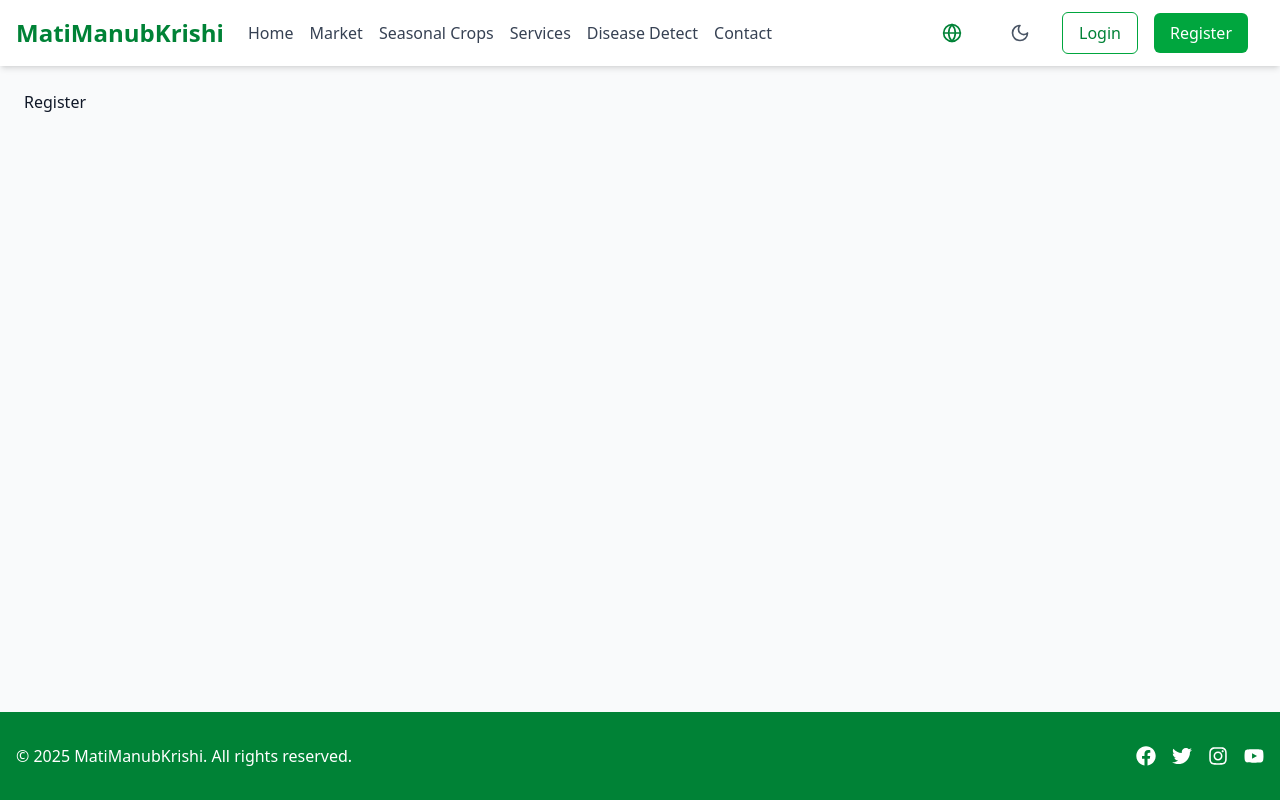
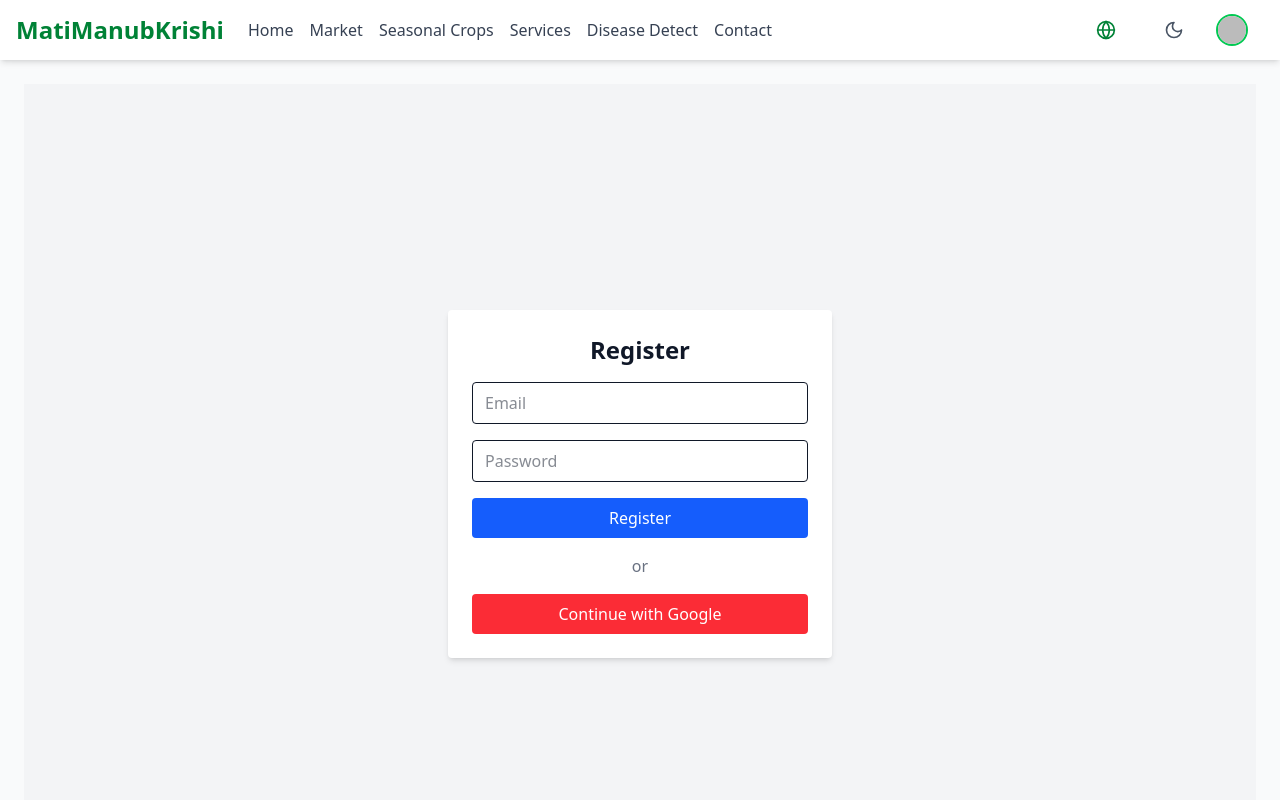
Before and after one commit to AAlim221/MatiManubKrishi2025, a React (Vite) app in the folder client/: page /register in a window 1280 px wide. Shown: the top 800 px of the page. Built offline with nearby package versions, Linux system fonts and the light colour scheme; no server answers; sample sign-in values are in the browser's storage.

Commit message:
firebase Auth done

```diff
--- a/client/package.json
+++ b/client/package.json
@@ -15,6 +15,7 @@
     "axios": "^1.10.0",
     "class-variance-authority": "^0.7.1",
     "classnames": "^2.5.1",
+    "firebase": "^11.9.1",
     "i18next": "^25.2.1",
     "i18next-browser-languagedetector": "^8.1.0",
     "lucide-react": "^0.511.0",
--- a/client/src/Components/Navbar.jsx
+++ b/client/src/Components/Navbar.jsx
@@ -1,4 +1,5 @@
-import React, { useState } from "react";
+import React, { useState, useEffect } from "react";
+import { Link } from "react-router-dom";
 import { Button } from "../Components/ui/Button";
 import {
   DropdownMenu,
@@ -7,54 +8,55 @@ import {
   DropdownMenuItem,
 } from "../Components/ui/Dropdown-menu";
 import { Menu, Globe, Moon, Sun } from "lucide-react";
-import { Link } from "react-router-dom";
 import { useTranslation } from "react-i18next";
+import { auth } from "../firebase/firebase.config";
+import { onAuthStateChanged, signOut } from "firebase/auth";
 
 const Navbar = () => {
   const { t, i18n } = useTranslation();
   const [darkMode, setDarkMode] = useState(false);
+  const [user, setUser] = useState(null);
 
-  const changeLanguage = (lng) => {
-    i18n.changeLanguage(lng);
-  };
+  useEffect(() => {
+    const unsubscribe = onAuthStateChanged(auth, (currentUser) => {
+      setUser(currentUser);
+    });
+    return () => unsubscribe();
+  }, []);
+
+  const changeLanguage = (lng) => i18n.changeLanguage(lng);
 
   const toggleDarkMode = () => {
     setDarkMode(!darkMode);
     document.documentElement.classList.toggle("dark");
   };
 
+  const handleLogout = async () => {
+    await signOut(auth);
+    setUser(null);
+  };
+
   return (
     <header className="sticky top-0 z-50 w-full bg-white dark:bg-gray-900 shadow-md transition-colors">
       <nav className="max-w-7xl mx-auto px-4 py-3 flex items-center justify-between">
-        {/* Left: Brand & Main Nav */}
+        {/* Left: Logo & Nav Links */}
         <div className="flex items-center gap-6">
           <h1 className="text-2xl font-bold text-green-700 dark:text-green-300">
             <Link to="/">{t("brandName")}</Link>
           </h1>
           <ul className="hidden md:flex gap-4 text-gray-700 dark:text-gray-200 font-medium">
-            <li className="hover:text-green-600 cursor-pointer">
-              <Link to="/">{t("nav.home")}</Link>
-            </li>
-            <li className="hover:text-green-600 cursor-pointer">
-              <Link to="/market">{t("nav.market")}</Link>
-            </li>
-            <li className="hover:text-green-600 cursor-pointer">
-              <Link to="/seasonalcrops">{t("nav.seasonalcrops")}</Link>
-            </li>
-            <li className="hover:text-green-600 cursor-pointer">
-              <Link to="/services">{t("nav.services")}</Link>
-            </li>
-            <li className="hover:text-green-600 cursor-pointer">
-              <Link to="/plantdiseasedetect">{t("nav.diseaseDetect")}</Link>
-            </li>
-            <li className="hover:text-green-600 cursor-pointer">
-              <Link to="/contact">{t("nav.contact")}</Link>
-            </li>
+            <li><Link to="/" className="hover:text-green-600">{t("nav.home")}</Link></li>
+            <li><Link to="/market" className="hover:text-green-600">{t("nav.market")}</Link></li>
+            <li><Link to="/seasonalcrops" className="hover:text-green-600">{t("nav.seasonalcrops")}</Link></li>
+            <li><Link to="/services" className="hover:text-green-600">{t("nav.services")}</Link></li>
+            <li><Link to="/plantdiseasedetect" className="hover:text-green-600">{t("nav.diseaseDetect")}</Link></li>
+            <li><Link to="/contact" className="hover:text-green-600">{t("nav.contact")}</Link></li>
           </ul>
         </div>
 
         {/* Right: Language, Theme, Auth */}
         <div className="flex items-center gap-4">
+          {/* Language Switch */}
           <DropdownMenu>
             <DropdownMenuTrigger asChild>
               <Button variant="ghost" className="p-2">
@@ -62,29 +64,43 @@ const Navbar = () => {
               </Button>
             </DropdownMenuTrigger>
             <DropdownMenuContent align="end">
-              <DropdownMenuItem onClick={() => changeLanguage("bn")}>
-                বাংলা
-              </DropdownMenuItem>
-              <DropdownMenuItem onClick={() => changeLanguage("en")}>
-                English
-              </DropdownMenuItem>
+              <DropdownMenuItem onClick={() => changeLanguage("bn")}>বাংলা</DropdownMenuItem>
+              <DropdownMenuItem onClick={() => changeLanguage("en")}>English</DropdownMenuItem>
             </DropdownMenuContent>
           </DropdownMenu>
 
+          {/* Theme Toggle */}
           <Button variant="ghost" className="p-2" onClick={toggleDarkMode}>
-            {darkMode ? (
-              <Sun className="h-5 w-5 text-yellow-400" />
-            ) : (
-              <Moon className="h-5 w-5 text-gray-600" />
-            )}
+            {darkMode ? <Sun className="h-5 w-5 text-yellow-400" /> : <Moon className="h-5 w-5 text-gray-600" />}
           </Button>
 
+          {/* Auth Section */}
+          {!user ? (
+            <>
               <Button variant="outline" className="hidden md:inline">
                 <Link to="/login">{t("auth.login")}</Link>
               </Button>
               <Button className="hidden md:inline">
                 <Link to="/register">{t("auth.register")}</Link>
               </Button>
+            </>
+          ) : (
+            <DropdownMenu>
+              <DropdownMenuTrigger asChild>
+                <img
+                  src={user.photoURL || "https://via.placeholder.com/32"}
+                  alt="profile"
+                  className="w-8 h-8 rounded-full cursor-pointer border-2 border-green-500"
+                />
+              </DropdownMenuTrigger>
+              <DropdownMenuContent align="end">
+                <DropdownMenuItem disabled>{user.displayName || user.email}</DropdownMenuItem>
+                <DropdownMenuItem onClick={handleLogout}>
+                  {t("auth.logout") || "Logout"}
+                </DropdownMenuItem>
+              </DropdownMenuContent>
+            </DropdownMenu>
+          )}
 
           {/* Mobile Menu */}
           <DropdownMenu>
@@ -94,27 +110,22 @@ const Navbar = () => {
               </Button>
             </DropdownMenuTrigger>
             <DropdownMenuContent align="end" className="space-y-2 p-2">
-              <DropdownMenuItem>
-                <Link to="/">{t("nav.home")}</Link>
+              <DropdownMenuItem><Link to="/">{t("nav.home")}</Link></DropdownMenuItem>
+              <DropdownMenuItem><Link to="/seasonalcrops">{t("nav.seasonalcrops")}</Link></DropdownMenuItem>
+              <DropdownMenuItem><Link to="/services">{t("nav.services")}</Link></DropdownMenuItem>
+              <DropdownMenuItem><Link to="/market">{t("nav.market")}</Link></DropdownMenuItem>
+              <DropdownMenuItem><Link to="/contact">{t("nav.contact")}</Link></DropdownMenuItem>
+              {!user && (
+                <>
+                  <DropdownMenuItem><Link to="/login">{t("auth.login")}</Link></DropdownMenuItem>
+                  <DropdownMenuItem><Link to="/register">{t("auth.register")}</Link></DropdownMenuItem>
+                </>
+              )}
+              {user && (
+                <DropdownMenuItem onClick={handleLogout}>
+                  {t("auth.logout") || "Logout"}
                 </DropdownMenuItem>
-              <DropdownMenuItem>
-                <Link to="/seasonalcrops">{t("nav.seasonalcrops")}</Link>
-              </DropdownMenuItem>
-              <DropdownMenuItem>
-                <Link to="/services">{t("nav.services")}</Link>
-              </DropdownMenuItem>
-              <DropdownMenuItem>
-                <Link to="/market">{t("nav.market")}</Link>
-              </DropdownMenuItem>
-              <DropdownMenuItem>
-                <Link to="/contact">{t("nav.contact")}</Link>
-              </DropdownMenuItem>
-              <DropdownMenuItem>
-                <Link to="/login">{t("auth.login")}</Link>
-              </DropdownMenuItem>
-              <DropdownMenuItem>
-                <Link to="/register">{t("auth.register")}</Link>
-              </DropdownMenuItem>
+              )}
             </DropdownMenuContent>
           </DropdownMenu>
         </div>
--- a/client/src/Pages/Login.jsx
+++ b/client/src/Pages/Login.jsx
@@ -1,9 +1,104 @@
-import React from 'react'
+// src/pages/Login.jsx
+import React, { useState, useEffect } from "react";
+import { useNavigate } from "react-router-dom";
+import {
+  auth,
+  googleProvider
+} from "../firebase/firebase.config";
+import {
+  signInWithEmailAndPassword,
+  signInWithPopup,
+  onAuthStateChanged,
+} from "firebase/auth";
 
 function Login() {
+  const [email, setEmail] = useState("");
+  const [password, setPassword] = useState("");
+  const [error, setError] = useState("");
+  const navigate = useNavigate();
+
+  // Redirect if already logged in
+  useEffect(() => {
+    const unsubscribe = onAuthStateChanged(auth, (user) => {
+      if (user) {
+        navigate("/"); // Go to home/dashboard
+      }
+    });
+    return () => unsubscribe();
+  }, [navigate]);
+
+  const loginWithEmail = async (e) => {
+    e.preventDefault();
+    setError("");
+    try {
+      await signInWithEmailAndPassword(auth, email, password);
+      navigate("/");
+    } catch (err) {
+      setError(err.message);
+    }
+  };
+
+  const loginWithGoogle = async () => {
+    try {
+      await signInWithPopup(auth, googleProvider);
+      navigate("/");
+    } catch (err) {
+      setError(err.message);
+    }
+  };
+
   return (
-    <div>Login</div>
-  )
+    <div className="min-h-screen flex items-center justify-center bg-gray-100 px-4">
+      <div className="bg-white p-6 rounded shadow-md w-full max-w-sm space-y-4">
+        <h2 className="text-2xl font-bold text-center text-gray-800">Login</h2>
+
+        {error && (
+          <p className="text-sm text-red-500 text-center">{error}</p>
+        )}
+
+        <form onSubmit={loginWithEmail} className="space-y-4">
+          <input
+            type="email"
+            placeholder="Email"
+            className="w-full border px-3 py-2 rounded"
+            value={email}
+            onChange={(e) => setEmail(e.target.value)}
+            required
+          />
+          <input
+            type="password"
+            placeholder="Password"
+            className="w-full border px-3 py-2 rounded"
+            value={password}
+            onChange={(e) => setPassword(e.target.value)}
+            required
+          />
+          <button
+            type="submit"
+            className="w-full bg-blue-600 text-white py-2 rounded hover:bg-blue-700"
+          >
+            Login with Email
+          </button>
+        </form>
+
+        <div className="text-center text-gray-500">or</div>
+
+        <button
+          className="w-full bg-red-500 text-white py-2 rounded hover:bg-red-600"
+          onClick={loginWithGoogle}
+        >
+          Continue with Google
+        </button>
+
+        <p className="text-sm text-center text-gray-600">
+          Don't have an account?{" "}
+          <a href="/register" className="text-blue-600 hover:underline">
+            Register here
+          </a>
+        </p>
+      </div>
+    </div>
+  );
 }
 
-export default Login
+export default Login;
--- a/client/src/Pages/Register.jsx
+++ b/client/src/Pages/Register.jsx
@@ -1,9 +1,89 @@
-import React from 'react'
+// src/pages/Register.jsx
+import React, { useState } from "react";
+import { auth, googleProvider } from "../firebase/firebase.config";
+import {
+  createUserWithEmailAndPassword,
+  signInWithPopup,
+  signOut,
+} from "firebase/auth";
 
 function Register() {
+  const [email, setEmail] = useState("");
+  const [password, setPassword] = useState("");
+  const [user, setUser] = useState(null);
+
+  const register = async () => {
+    try {
+      const res = await createUserWithEmailAndPassword(auth, email, password);
+      setUser(res.user);
+    } catch (err) {
+      alert(err.message);
+    }
+  };
+
+  const loginWithGoogle = async () => {
+    try {
+      const res = await signInWithPopup(auth, googleProvider);
+      setUser(res.user);
+    } catch (err) {
+      alert(err.message);
+    }
+  };
+
+  const logout = async () => {
+    await signOut(auth);
+    setUser(null);
+  };
+
   return (
-    <div>Register</div>
-  )
+    <div className="min-h-screen flex flex-col items-center justify-center bg-gray-100 p-6">
+      {!user ? (
+        <div className="bg-white p-6 rounded shadow-md w-full max-w-sm space-y-4">
+          <h2 className="text-2xl font-bold text-center">Register</h2>
+          <input
+            type="email"
+            placeholder="Email"
+            className="w-full border px-3 py-2 rounded"
+            onChange={(e) => setEmail(e.target.value)}
+          />
+          <input
+            type="password"
+            placeholder="Password"
+            className="w-full border px-3 py-2 rounded"
+            onChange={(e) => setPassword(e.target.value)}
+          />
+          <button
+            className="bg-blue-600 text-white px-4 py-2 w-full rounded hover:bg-blue-700"
+            onClick={register}
+          >
+            Register
+          </button>
+          <div className="text-center text-gray-500">or</div>
+          <button
+            className="bg-red-500 text-white px-4 py-2 w-full rounded hover:bg-red-600"
+            onClick={loginWithGoogle}
+          >
+            Continue with Google
+          </button>
+        </div>
+      ) : (
+        <div className="text-center space-y-4">
+          <img
+            src={user.photoURL || "https://via.placeholder.com/100"}
+            alt="Profile"
+            className="w-20 h-20 rounded-full mx-auto"
+          />
+          <h3 className="text-xl font-semibold">{user.displayName || user.email}</h3>
+          <button
+            className="bg-gray-700 text-white px-4 py-2 rounded hover:bg-black"
+            onClick={logout}
+          >
+            Logout
+          </button>
+        </div>
+      )}
+    </div>
+  );
 }
 
-export default Register
+export default Register;
```
Also changed, not shown: client/src/firebase/firebase.config.js (added, +18 -0 lines), client/src/routes/ProtectedRoute.jsx (added, +24 -0 lines), client/src/routes/router.jsx (+31 -68 lines), 1 other file (tests, documents, lock files or other folders). Lines whose indentation alone changed are shown as unchanged.
